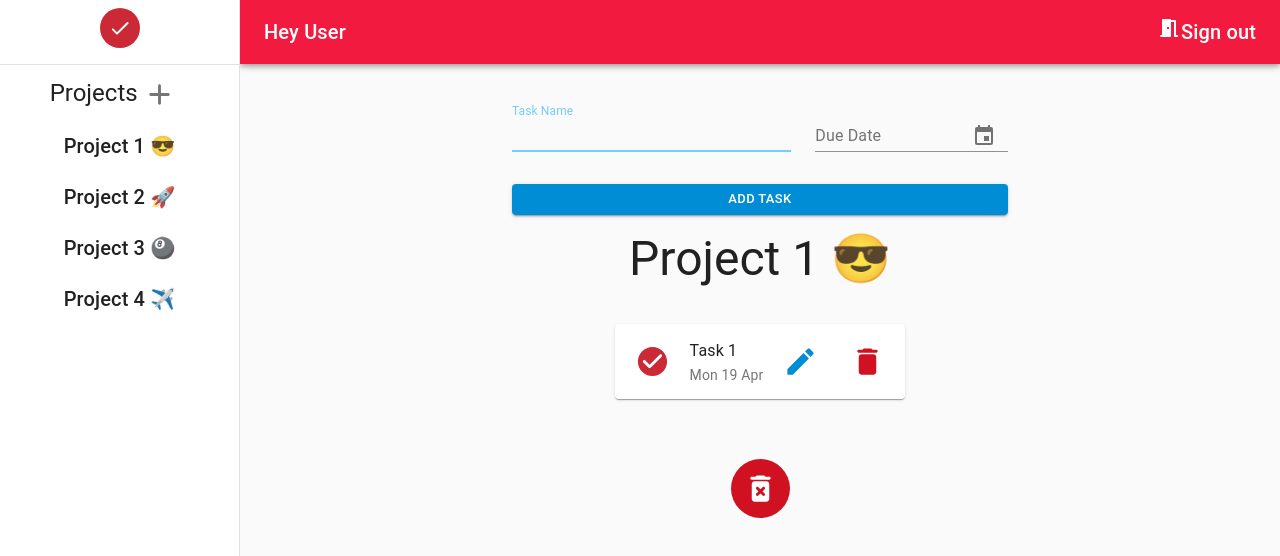
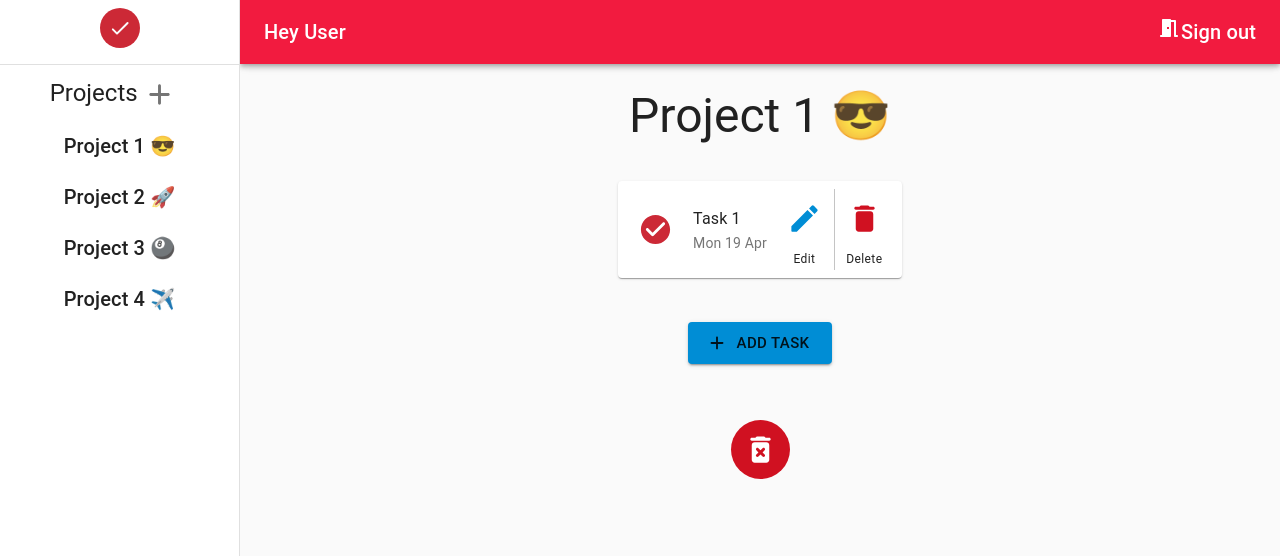
Before and after one commit to JaimeSolisS/ReactTodoList, a React (Create React App) app in the folder client/: page /projects in a window 1280 px wide. Both pictures are taken after a click on the button "Project 1 😎". Shown: the top 556 px of the page. Built offline with nearby package versions, Linux system fonts and the light colour scheme.

Commit message:
Style moved task form into modal

```diff
--- a/client/src/components/projects/Projects.js
+++ b/client/src/components/projects/Projects.js
@@ -16,7 +16,7 @@ import CheckRoundedIcon from "@material-ui/icons/CheckRounded";
 import NewProject from "./NewProject";
 import ProjectList from "./ProjectList";
 import MeetingRoomRoundedIcon from "@material-ui/icons/MeetingRoomRounded";
-import TaskForm from "../tasks/TaskForm";
+
 import TaskList from "../tasks/TaskList";
 
 const drawerWidth = 240;
@@ -182,7 +182,7 @@ function Projects(props) {
       <main className={classes.content}>
         <div className={classes.toolbar} />
         {/* --------------------------CONTENT ----------------------------*/}
-        <TaskForm />
+
         <TaskList />
       </main>
     </div>
--- a/client/src/components/tasks/Task.js
+++ b/client/src/components/tasks/Task.js
@@ -10,6 +10,11 @@ import projectContext from "../../context/projects/projectContext";
 import IconButton from "@material-ui/core/IconButton";
 import RadioButtonUncheckedRoundedIcon from "@material-ui/icons/RadioButtonUncheckedRounded";
 import CheckCircleRoundedIcon from "@material-ui/icons/CheckCircleRounded";
+import Modal from "@material-ui/core/Modal";
+import Backdrop from "@material-ui/core/Backdrop";
+import Fade from "@material-ui/core/Fade";
+import TaskForm from "../tasks/TaskForm";
+import ButtonGroup from "@material-ui/core/ButtonGroup";
 
 const useStyles = makeStyles((theme) => ({
   paper: {
@@ -49,9 +54,30 @@ const useStyles = makeStyles((theme) => ({
       textTransform: "none",
     },
   },
+  modal: {
+    display: "flex",
+    alignItems: "center",
+    justifyContent: "center",
+  },
+  paperModal: {
+    backgroundColor: theme.palette.background.paper,
+    border: "2px solid #000",
+    boxShadow: theme.shadows[5],
+    padding: theme.spacing(2, 4, 3),
+  },
 }));
 
 const Task = ({ task }) => {
+  //For modal
+  const [open, setOpen] = React.useState(false);
+  const handleOpen = () => {
+    setOpen(true);
+  };
+  const handleClose = () => {
+    setOpen(false);
+    // selectTask(null);
+  };
+
   //Extract if a project is selected
   const projectsContext = useContext(projectContext);
   const { project } = projectsContext;
@@ -71,6 +97,7 @@ const Task = ({ task }) => {
   //Edit Task
   const selectTask = (task) => {
     editTask(task);
+    handleOpen();
   };
 
   const changeStatus = (task) => {
@@ -113,9 +140,19 @@ const Task = ({ task }) => {
           <Grid
             container
             direction="row"
+            justify="flex-end"
+            alignItems="center"
+          >
+            <Grid item>
+              <ButtonGroup
+                variant="text"
+                aria-label="text primary button group"
+              >
+                <Grid
+                  container
+                  direction="column"
                   justify="flex-start"
                   alignItems="center"
-            spacing={1}
                 >
                   <Grid item>
                     <IconButton
@@ -126,7 +163,36 @@ const Task = ({ task }) => {
                     >
                       <CreateRoundedIcon fontSize="large" />
                     </IconButton>
+                    <Modal
+                      aria-labelledby="transition-modal-title"
+                      aria-describedby="transition-modal-description"
+                      className={classes.modal}
+                      open={open}
+                      onClose={handleClose}
+                      closeAfterTransition
+                      BackdropComponent={Backdrop}
+                      BackdropProps={{
+                        timeout: 500,
+                      }}
+                    >
+                      <Fade in={open}>
+                        <div className={classes.paperModal}>
+                          <h2 id="transition-modal-title">Edit Task</h2>
+                          <TaskForm />
+                        </div>
+                      </Fade>
+                    </Modal>
                   </Grid>
+                  <Grid item>
+                    <Typography variant="caption">Edit</Typography>
+                  </Grid>
+                </Grid>
+                <Grid
+                  container
+                  direction="column"
+                  justify="flex-start"
+                  alignItems="center"
+                >
                   <Grid item>
                     <IconButton
                       aria-label="delete"
@@ -136,7 +202,13 @@ const Task = ({ task }) => {
                     >
                       <DeleteRoundedIcon fontSize="large" />
                     </IconButton>
-            </Grid>{" "}
+                  </Grid>
+                  <Grid item>
+                    <Typography variant="caption">Delete</Typography>
+                  </Grid>
+                </Grid>
+              </ButtonGroup>
+            </Grid>
           </Grid>{" "}
         </Grid>{" "}
       </Grid>{" "}
--- a/client/src/components/tasks/TaskForm.js
+++ b/client/src/components/tasks/TaskForm.js
@@ -142,7 +142,7 @@ const TaskForm = () => {
                 alignItems="flex-start"
                 spacing={3}
               >
-                <Grid item xs={12} md={7}>
+                <Grid item xs={12} md={12}>
                   <TextField
                     fullWidth
                     variant="standard"
@@ -161,7 +161,7 @@ const TaskForm = () => {
                     error={!!error}
                   />
                 </Grid>
-                <Grid item xs={12} md={5}>
+                <Grid item xs={12} md={12}>
                   <MuiPickersUtilsProvider utils={DateFnsUtils}>
                     <KeyboardDatePicker
                       color="secondary"
@@ -181,7 +181,6 @@ const TaskForm = () => {
               </Grid>
               <Grid item>
                 <Button
-                  fullWidth
                   type="submit"
                   size="small"
                   variant="contained"
--- a/client/src/components/tasks/TaskList.js
+++ b/client/src/components/tasks/TaskList.js
@@ -8,6 +8,12 @@ import DeleteForeverRoundedIcon from "@material-ui/icons/DeleteForeverRounded";
 import projectContext from "../../context/projects/projectContext";
 import taskContext from "../../context/tasks/taskContext";
 import IconButton from "@material-ui/core/IconButton";
+import Modal from "@material-ui/core/Modal";
+import Backdrop from "@material-ui/core/Backdrop";
+import Fade from "@material-ui/core/Fade";
+import TaskForm from "../tasks/TaskForm";
+import Button from "@material-ui/core/Button";
+import AddRoundedIcon from "@material-ui/icons/AddRounded";
 
 const useStyles = makeStyles((theme) => ({
   delete: {
@@ -21,9 +27,36 @@ const useStyles = makeStyles((theme) => ({
         : theme.palette.text.light,
     margin: theme.spacing(5),
   },
+  modal: {
+    display: "flex",
+    alignItems: "center",
+    justifyContent: "center",
+  },
+  paper: {
+    backgroundColor: theme.palette.background.paper,
+    border: "2px solid #000",
+    boxShadow: theme.shadows[5],
+    padding: theme.spacing(2, 4, 3),
+  },
+  submit: {
+    margin: theme.spacing(3, 0, 2),
+    background:
+      theme.palette.type === "dark"
+        ? theme.palette.secondary.main
+        : theme.palette.secondary.light,
+  },
 }));
 
 const TaskList = () => {
+  const [open, setOpen] = React.useState(false);
+
+  const handleOpen = () => {
+    setOpen(true);
+  };
+
+  const handleClose = () => {
+    setOpen(false);
+  };
   const classes = useStyles();
   //Get projects from state
   const projectsContext = useContext(projectContext);
@@ -80,6 +113,37 @@ const TaskList = () => {
           )}
         </Grid>
         <Grid item>
+          <Button
+            variant="contained"
+            size="large"
+            className={classes.submit}
+            startIcon={<AddRoundedIcon />}
+            onClick={handleOpen}
+          >
+            Add task
+          </Button>
+
+          <Modal
+            aria-labelledby="transition-modal-title"
+            aria-describedby="transition-modal-description"
+            className={classes.modal}
+            open={open}
+            onClose={handleClose}
+            closeAfterTransition
+            BackdropComponent={Backdrop}
+            BackdropProps={{
+              timeout: 500,
+            }}
+          >
+            <Fade in={open}>
+              <div className={classes.paper}>
+                <h2 id="transition-modal-title">New Task</h2>
+                <TaskForm />
+              </div>
+            </Fade>
+          </Modal>
+        </Grid>
+        <Grid item>
           <IconButton
             aria-label="delete"
             type="submit"
--- a/client/src/context/tasks/taskReducer.js
+++ b/client/src/context/tasks/taskReducer.js
@@ -16,6 +16,7 @@ const taskReducer = (state, action) => {
         tasksProjectSt: state.tasks.filter(
           (task) => task.projectId === action.payload
         ),
+        selectedTaskSt: null,
       };
     case ADD_TASK:
       return {
```
Lines whose indentation alone changed are shown as unchanged.
